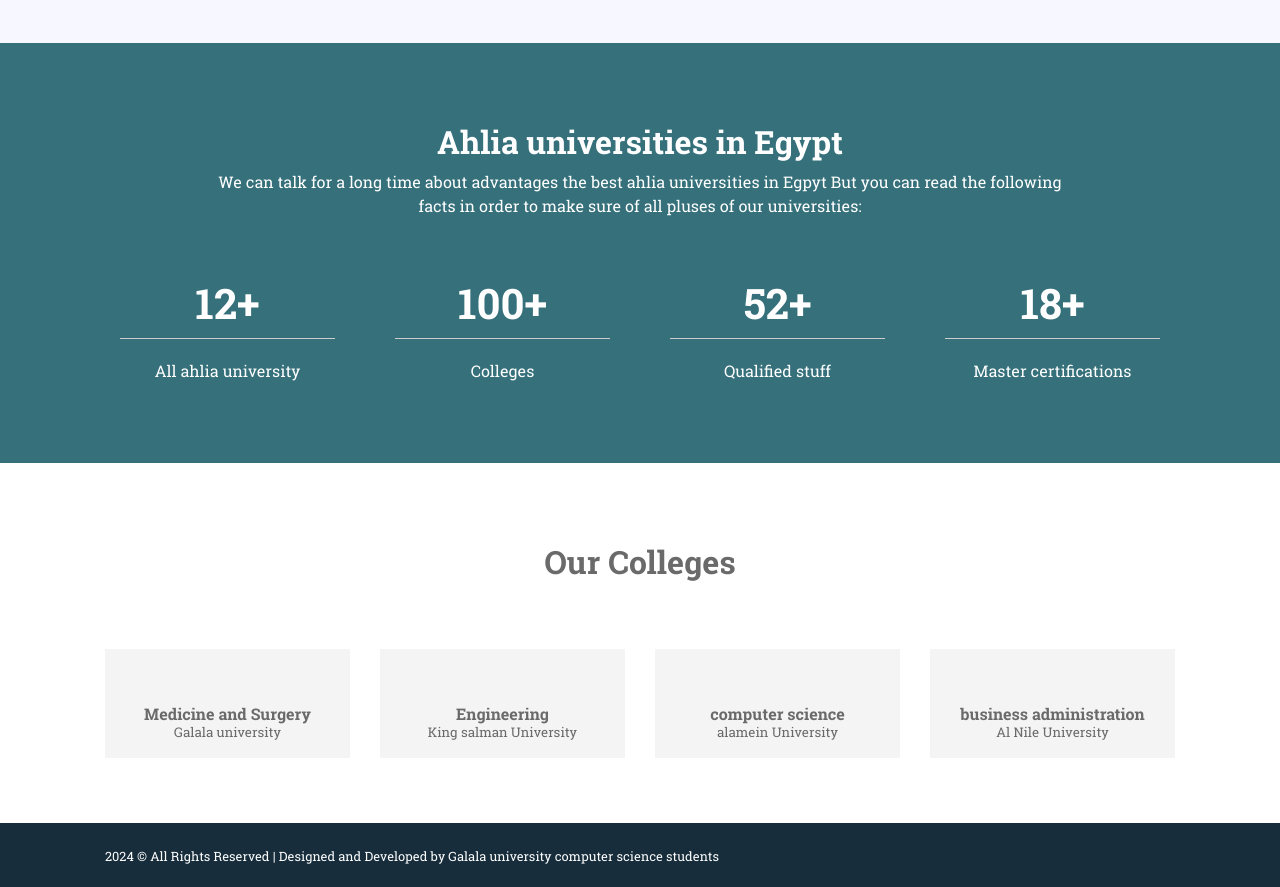
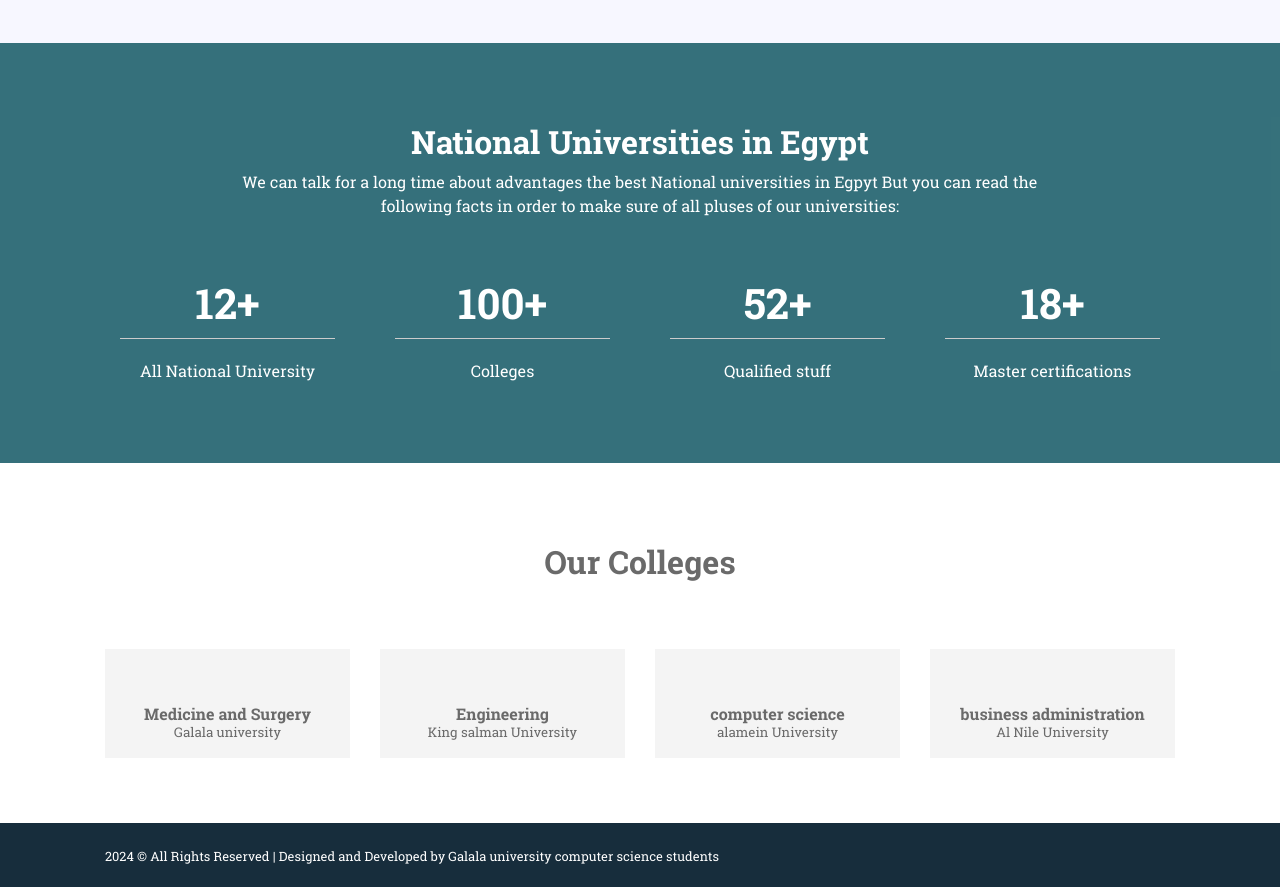
Before and after one commit to omarzo0/ahlia-project, a plain HTML site: page index.html in a window 1280 px wide. Shown: the part 900-1787 px from the top of the page. Drawn offline with Linux system fonts and the light colour scheme.

Commit message:
Update index.html
ghyrt kelmt ahlia l national

```diff
--- a/index.html
+++ b/index.html
@@ -63,11 +63,11 @@
                 >
                   <div class="slider-captions">
                     <h1 class="slider-title">
-                      all the ahlia universities in egypt
+                      All the National Universities in Egypt
                     </h1>
                     <p class="slider-text hidden-xs">
-                      We can help you conquer a wide range of all the ahlia
-                      universities in egypt.
+                      We can help you conquer a wide range of all the National
+                      universities in Egypt.
                     </p>
                     <a
                       href="universities.html"
@@ -176,9 +176,9 @@
       <div class="inner-lay">
         <div class="container">
           <div class="row session-title">
-            <h2>Ahlia universities in Egypt</h2>
+            <h2>National Universities in Egypt</h2>
             <p>
-              We can talk for a long time about advantages the best ahlia
+              We can talk for a long time about advantages the best National
               universities in Egpyt But you can read the following facts in
               order to make sure of all pluses of our universities:
             </p>
@@ -186,7 +186,7 @@
           <div class="row">
             <div class="col-sm-3 numb">
               <h3>12+</h3>
-              <span>All ahlia university</span>
+              <span>All National University</span>
             </div>
             <div class="col-sm-3 numb">
               <h3>100+</h3>
```
